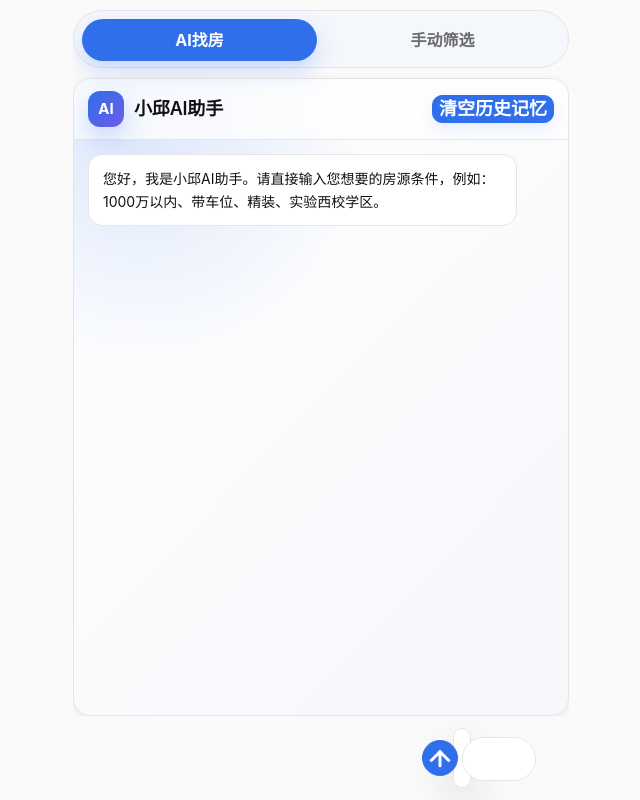
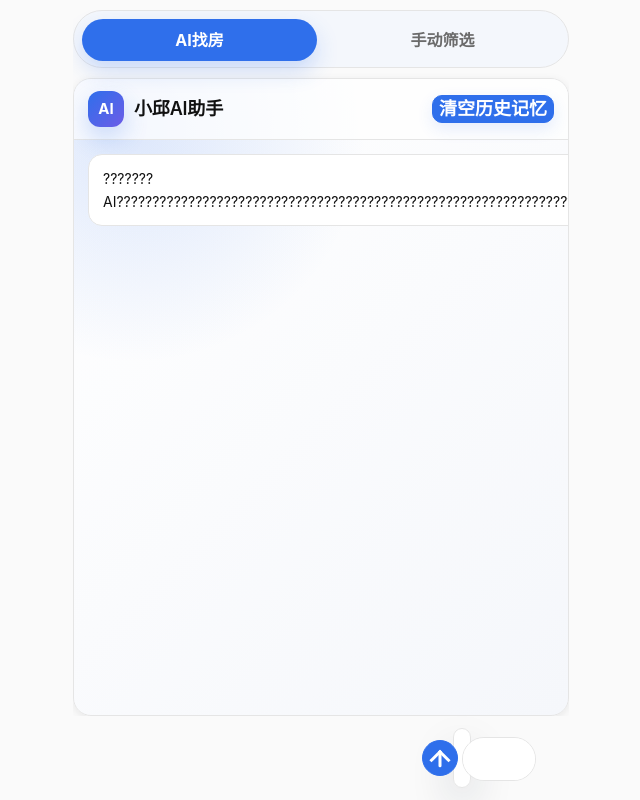
Before and after one commit to Lxyand1/property-filter-web, a website: page index.html in a window 1280 px wide. Shown: the whole page, without its empty margins (319-959 px from the left). Drawn offline with Linux system fonts and the light colour scheme.

Commit message:
Update AI assistant welcome message

```diff
--- a/index.html
+++ b/index.html
@@ -1968,7 +1968,7 @@
             </div>
 
             <div class="ai-messages" id="aiMessages" aria-live="polite">
-              <div class="ai-message assistant">&#24744;&#22909;&#65292;&#25105;&#26159;&#23567;&#37041;AI&#21161;&#25163;&#12290;&#35831;&#30452;&#25509;&#36755;&#20837;&#24744;&#24819;&#35201;&#30340;&#25151;&#28304;&#26465;&#20214;&#65292;&#20363;&#22914;&#65306;1000&#19975;&#20197;&#20869;&#12289;&#24102;&#36710;&#20301;&#12289;&#31934;&#35013;&#12289;&#23454;&#39564;&#35199;&#26657;&#23398;&#21306;&#12290;</div>
+              <div class="ai-message assistant">???????AI????????????????????????????????????????????????????????????????????????????????????</div>
             </div>
 
             <form class="ai-form" id="aiForm">
```
